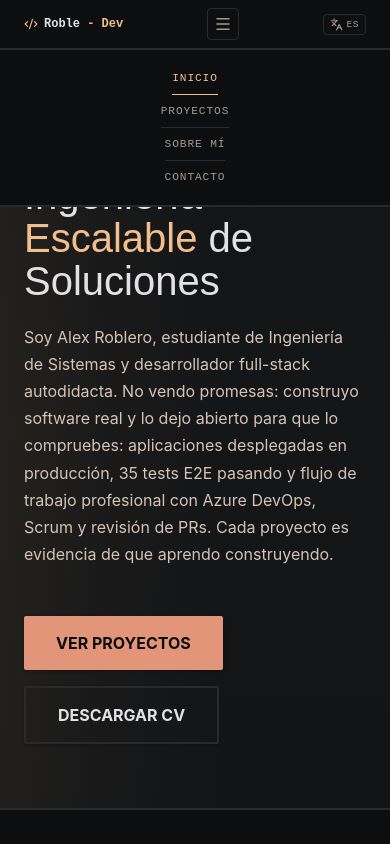
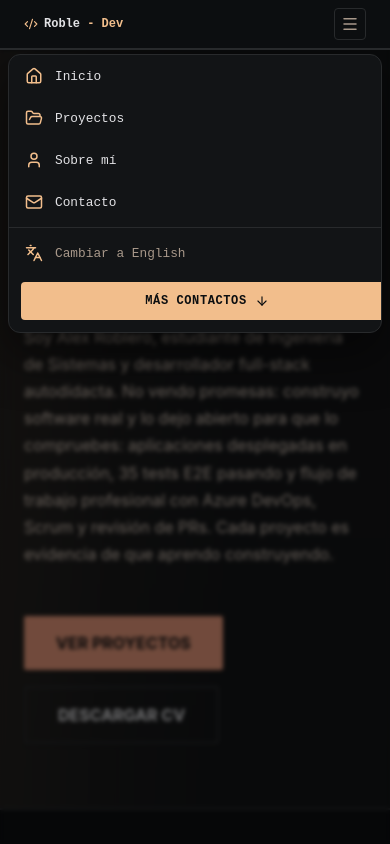
Before and after one commit to AlexJRQ32/Proyecto-Portafolio, a React (Vite) app in the folder frontend/: page /home in a window 390 px wide. Both pictures are taken after a click on the button "Abrir menu". Shown: the top 844 px of the page. Built offline with nearby package versions, Linux system fonts and the light colour scheme.

Commit message:
feat: mobile header menu as floating card (OpenPaw pattern)

```diff
--- a/frontend/src/common/components/Header/Header.css
+++ b/frontend/src/common/components/Header/Header.css
@@ -1,7 +1,7 @@
 /* ============================================
    HEADER — Terminal/engineering aesthetic
-   Consistent with site: monospace labels,
-   accent indicators, border-first hierarchy
+   Desktop: static nav bar (unchanged).
+   Mobile: floating card menu (OpenPaw pattern, dark theme).
    ============================================ */
 
 .header {
@@ -54,7 +54,7 @@
   color: var(--accent);
 }
 
-/* --- Nav --- */
+/* --- Nav (desktop) --- */
 
 .header-nav {
   display: flex;
@@ -98,7 +98,7 @@
   border-bottom-color: var(--accent);
 }
 
-/* --- Actions --- */
+/* --- Actions (desktop) --- */
 
 .header-actions {
   display: flex;
@@ -184,7 +184,138 @@
   height: 18px;
 }
 
-/* ===== Responsive: <=900px → hamburger ===== */
+/* ============================================
+   MOBILE MENU — Floating card (OpenPaw pattern)
+   ============================================ */
+
+/* Backdrop */
+.header-mobile-backdrop {
+  position: fixed;
+  inset: 0;
+  background: rgba(0, 0, 0, 0.5);
+  backdrop-filter: blur(2px);
+  -webkit-backdrop-filter: blur(2px);
+  z-index: 998;
+  animation: headerBackdropIn 0.2s ease;
+}
+
+@keyframes headerBackdropIn {
+  from { opacity: 0; }
+  to { opacity: 1; }
+}
+
+/* Floating card */
+.header-mobile-menu {
+  position: fixed;
+  top: calc(50px + 8px);
+  right: 20px;
+  transform: translateY(-8px);
+  width: min(85%, 300px);
+  background-color: var(--bg-primary);
+  border: 1px solid var(--border-color);
+  border-radius: 12px;
+  box-shadow: 0 20px 50px rgba(0, 0, 0, 0.5);
+  z-index: 999;
+  opacity: 0;
+  pointer-events: none;
+  transition: transform 0.25s ease, opacity 0.2s ease;
+  overflow: hidden;
+}
+
+.header-mobile-menu--open {
+  transform: translateY(0);
+  opacity: 1;
+  pointer-events: auto;
+}
+
+/* Nav links inside card */
+.header-mobile-link {
+  display: flex;
+  align-items: center;
+  gap: 12px;
+  padding: 12px 16px;
+  font-family: var(--font-code);
+  font-size: 0.8rem;
+  font-weight: 500;
+  color: var(--text-secondary);
+  text-decoration: none;
+  border: none;
+  background: none;
+  width: 100%;
+  text-align: left;
+  cursor: pointer;
+  transition: background-color var(--transition-fast);
+}
+
+.header-mobile-link:hover {
+  background-color: var(--bg-card-hover);
+}
+
+.header-mobile-link-icon {
+  width: 18px;
+  height: 18px;
+  color: var(--accent);
+  flex-shrink: 0;
+}
+
+.header-mobile-divider {
+  height: 1px;
+  margin: 4px 0;
+  background-color: var(--border-color);
+}
+
+.header-mobile-lang {
+  font-family: var(--font-code);
+  font-size: 0.8rem;
+  font-weight: 500;
+  color: var(--text-muted);
+  text-decoration: none;
+  display: flex;
+  align-items: center;
+  gap: 12px;
+  padding: 12px 16px;
+  width: 100%;
+  text-align: left;
+  cursor: pointer;
+  transition: background-color var(--transition-fast);
+}
+
+.header-mobile-lang:hover {
+  background-color: var(--bg-card-hover);
+}
+
+.header-mobile-cta {
+  margin: 8px 12px 12px;
+  padding: 12px 16px;
+  background-color: var(--accent);
+  color: var(--bg-canvas);
+  border-radius: var(--radius-sm);
+  font-family: var(--font-code);
+  font-size: 0.75rem;
+  font-weight: 600;
+  text-decoration: none;
+  text-transform: uppercase;
+  letter-spacing: 0.05em;
+  display: flex;
+  align-items: center;
+  justify-content: center;
+  gap: 8px;
+  transition: background-color var(--transition-fast);
+}
+
+.header-mobile-cta:hover {
+  background-color: var(--accent-light);
+}
+
+.header-mobile-cta .header-mobile-link-icon {
+  width: 14px;
+  height: 14px;
+  color: var(--bg-canvas);
+}
+
+/* ============================================
+   RESPONSIVE
+   ============================================ */
 
 @media (max-width: 900px) {
   .header-menu-toggle {
@@ -192,44 +323,16 @@
   }
 
   .header-nav {
-    position: fixed;
-    top: 50px;
-    left: 0;
-    right: 0;
-    background-color: var(--bg-canvas);
-    border-bottom: 2px solid var(--border-color);
-    padding: 12px var(--gutter);
     display: none;
-    z-index: 999;
   }
 
-  .header-nav--open {
-    display: block;
-  }
-
-  .header-nav-list {
-    flex-direction: column;
-    gap: 0;
-  }
-
-  .header-nav-link {
-    width: 100%;
-    padding: 10px 0;
-    border-bottom: 1px solid var(--border-color);
-    margin-bottom: 0;
-  }
-
-  .header-nav-item:last-child .header-nav-link {
-    border-bottom: none;
-  }
-
-  .header-btn-link {
+  .header-actions {
     display: none;
   }
 }
 
 @media (max-width: 480px) {
-  .header-logo {
+  .header-logo-text {
     font-size: 0.75rem;
   }
 
@@ -238,24 +341,33 @@
     height: 14px;
   }
 
-  .header-lang-toggle {
-    font-size: 0.6rem;
-    padding: 3px 6px;
-  }
-
-  .header-btn {
-    font-size: 0.6rem;
-    padding: 3px 8px;
+  .header-mobile-menu {
+    top: calc(50px + 4px);
+    right: 8px;
+    width: calc(100% - 16px);
   }
 }
 
-/* ===== Reduced motion ===== */
+/* ============================================
+   REDUCED MOTION
+   ============================================ */
 
 @media (prefers-reduced-motion: reduce) {
   .header-nav-link,
   .header-lang-toggle,
   .header-btn,
-  .header-menu-toggle {
+  .header-menu-toggle,
+  .header-mobile-link,
+  .header-mobile-lang,
+  .header-mobile-cta {
     transition: none;
   }
+
+  .header-mobile-menu {
+    transition: none;
+  }
+
+  .header-mobile-backdrop {
+    animation: none;
+  }
 }
--- a/frontend/src/common/components/Header/Header.jsx
+++ b/frontend/src/common/components/Header/Header.jsx
@@ -1,21 +1,38 @@
-import { useState, useEffect } from 'react'
+import { useState, useEffect, useCallback } from 'react'
 import './Header.css'
-import { NavLink } from 'react-router-dom'
+import { NavLink, useLocation } from 'react-router-dom'
 import { useLanguage } from '../../../context/LanguageContext'
 
 function Header() {
   const { lang, setLang, t } = useLanguage()
   const h = t.header
   const [menuOpen, setMenuOpen] = useState(false)
+  const location = useLocation()
 
   useEffect(() => {
     window.lucide?.createIcons()
   }, [])
 
-  const toggleMenu = () => setMenuOpen(prev => !prev)
-  const closeMenu = () => setMenuOpen(false)
+  // Close mobile menu on route change
+  useEffect(() => {
+    setMenuOpen(false)
+  }, [location.pathname])
+
+  const toggleMenu = useCallback(() => setMenuOpen(prev => !prev), [])
+  const closeMenu = useCallback(() => setMenuOpen(false), [])
+
+  // Lock body scroll when mobile menu is open
+  useEffect(() => {
+    if (menuOpen) {
+      document.body.style.overflow = 'hidden'
+    } else {
+      document.body.style.overflow = ''
+    }
+    return () => { document.body.style.overflow = '' }
+  }, [menuOpen])
 
   return (
+    <>
       <header className="header" role="banner">
         <div className="header-container">
           <strong className="header-logo">
@@ -25,37 +42,20 @@ function Header() {
             </span>
           </strong>
 
-        <button
-          className="header-menu-toggle"
-          onClick={toggleMenu}
-          aria-label={menuOpen ? 'Cerrar menu' : 'Abrir menu'}
-          aria-expanded={menuOpen}
-          aria-controls="header-nav"
-        >
-          <i data-lucide={menuOpen ? 'x' : 'menu'} className="header-menu-icon" aria-hidden="true"></i>
-        </button>
-
-        <nav id="header-nav" className={`header-nav${menuOpen ? ' header-nav--open' : ''}`} aria-label="Navegacion principal">
+          {/* Desktop nav */}
+          <nav className="header-nav" aria-label="Navegacion principal">
             <ul className="header-nav-list">
               <li className="header-nav-item">
-              <NavLink to="/home" className="header-nav-link" onClick={closeMenu}>
-                {h.navHome}
-              </NavLink>
+                <NavLink to="/home" className="header-nav-link">{h.navHome}</NavLink>
               </li>
               <li className="header-nav-item">
-              <NavLink to="/projects" className="header-nav-link" onClick={closeMenu}>
-                {h.navProjects}
-              </NavLink>
+                <NavLink to="/projects" className="header-nav-link">{h.navProjects}</NavLink>
               </li>
               <li className="header-nav-item">
-              <NavLink to="/about" className="header-nav-link" onClick={closeMenu}>
-                {h.navAbout}
-              </NavLink>
+                <NavLink to="/about" className="header-nav-link">{h.navAbout}</NavLink>
               </li>
               <li className="header-nav-item">
-              <NavLink to="/contact" className="header-nav-link" onClick={closeMenu}>
-                {h.navContact}
-              </NavLink>
+                <NavLink to="/contact" className="header-nav-link">{h.navContact}</NavLink>
               </li>
             </ul>
           </nav>
@@ -73,8 +73,65 @@ function Header() {
               <button className="header-btn">{h.moreContacts}</button>
             </a>
           </div>
+
+          {/* Burger button (mobile) */}
+          <button
+            className="header-menu-toggle"
+            onClick={toggleMenu}
+            aria-label={menuOpen ? 'Cerrar menu' : 'Abrir menu'}
+            aria-expanded={menuOpen}
+            aria-controls="mobile-menu"
+          >
+            <i data-lucide={menuOpen ? 'x' : 'menu'} className="header-menu-icon" aria-hidden="true"></i>
+          </button>
         </div>
       </header>
+
+      {/* Mobile backdrop */}
+      {menuOpen && (
+        <div
+          className="header-mobile-backdrop"
+          onClick={closeMenu}
+          aria-hidden="true"
+        />
+      )}
+
+      {/* Mobile floating card menu */}
+      <nav
+        id="mobile-menu"
+        className={`header-mobile-menu${menuOpen ? ' header-mobile-menu--open' : ''}`}
+        aria-label="Menu movil"
+      >
+        <NavLink to="/home" className="header-mobile-link" onClick={closeMenu}>
+          <i data-lucide="home" className="header-mobile-link-icon" aria-hidden="true"></i>
+          {h.navHome}
+        </NavLink>
+        <NavLink to="/projects" className="header-mobile-link" onClick={closeMenu}>
+          <i data-lucide="folder-open" className="header-mobile-link-icon" aria-hidden="true"></i>
+          {h.navProjects}
+        </NavLink>
+        <NavLink to="/about" className="header-mobile-link" onClick={closeMenu}>
+          <i data-lucide="user" className="header-mobile-link-icon" aria-hidden="true"></i>
+          {h.navAbout}
+        </NavLink>
+        <NavLink to="/contact" className="header-mobile-link" onClick={closeMenu}>
+          <i data-lucide="mail" className="header-mobile-link-icon" aria-hidden="true"></i>
+          {h.navContact}
+        </NavLink>
+        <div className="header-mobile-divider" />
+        <button
+          className="header-mobile-link header-mobile-lang"
+          onClick={() => { setLang(lang === 'es' ? 'en' : 'es'); closeMenu() }}
+        >
+          <i data-lucide="languages" className="header-mobile-link-icon" aria-hidden="true"></i>
+          {lang === 'es' ? 'Cambiar a English' : 'Switch to Spanish'}
+        </button>
+        <a href="#footer" className="header-mobile-link header-mobile-cta" onClick={closeMenu}>
+          {h.moreContacts}
+          <i data-lucide="arrow-down" className="header-mobile-link-icon" aria-hidden="true"></i>
+        </a>
+      </nav>
+    </>
   )
 }
 
```
Lines whose indentation alone changed are shown as unchanged.
